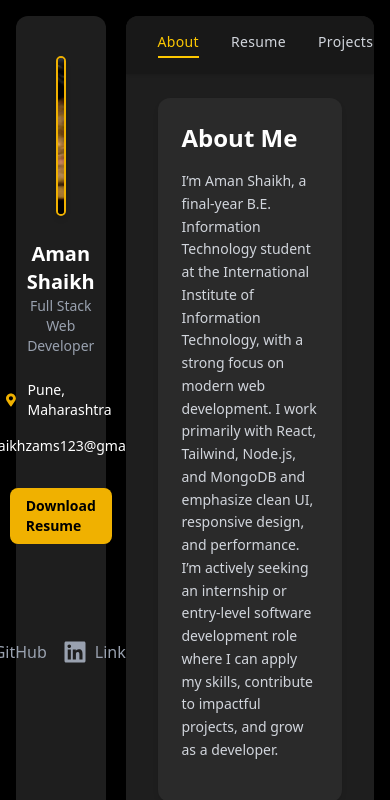
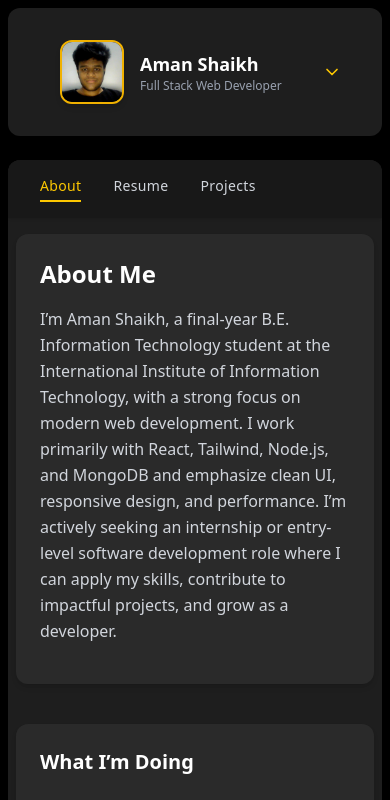
Before and after one commit to amanss11/Portfolio, a React (Vite) app: page /about in a window 390 px wide. Shown: the top 800 px of the page. Built offline with nearby package versions, Linux system fonts and the light colour scheme.

Commit message:
fixed the layout for mobile devices

```diff
--- a/src/App.jsx
+++ b/src/App.jsx
@@ -12,16 +12,13 @@ function App() {
 
   return (
     <>
-      <div className="flex h-screen overflow-hidden bg-black text-white p-4 gap-5">
-
-        <div className="w-1/4 bg-[#1e1e1e] rounded-xl shadow-md p-4">
+      <div className="flex flex-col md:flex-row bg-black text-white p-2 md:p-4 gap-3 md:gap-5 md:h-screen">
+        <div className="w-full md:w-1/4 bg-[#1e1e1e] rounded-xl shadow-md p-4 mb-3 md:mb-0">
           <Sidebar />
         </div>
-
-        <div className="w-3/4 flex flex-col h-full bg-[#1e1e1e] rounded-xl overflow-hidden">
+        <div className="w-full md:w-3/4 flex flex-col h-full bg-[#1e1e1e] rounded-xl overflow-visible md:overflow-hidden">
           <Navbar />
-
-          <div className="flex-1 overflow-y-auto px-8 py-6">
+          <div className="flex-1 px-2 md:px-8 py-4 md:py-6 md:overflow-y-auto">
             <Routes>
               <Route path="/" element={<Navigate to="/about" />} />
               <Route path="/about" element={<About />} />
@@ -29,12 +26,9 @@ function App() {
               <Route path="/projects" element={<Projects />} />
             </Routes>
           </div>
-
           <Footer />
         </div>
       </div>
-
-
     </>
   )
 }
--- a/src/components/AboutCard.jsx
+++ b/src/components/AboutCard.jsx
@@ -1,7 +1,7 @@
 
 function AboutCard({ icon, title, description }) {
     return (
-        <div className="bg-[#1e1e1e] p-5 rounded-xl border border-gray-700 hover:shadow-lg transition">
+        <div className="bg-[#1e1e1e] p-5 rounded-xl border border-gray-700 hover:border-amber-50 transition">
             <div className="text-yellow-400 text-xl mb-2">{icon}</div>
             <h3 className="text-lg font-semibold text-white mb-1">{title}</h3>
             <p className="text-sm text-gray-400">{description}</p>
--- a/src/components/Sidebar.jsx
+++ b/src/components/Sidebar.jsx
@@ -1,33 +1,63 @@
-import { FaGithub, FaLinkedin, FaEnvelope, FaMapMarkerAlt } from 'react-icons/fa'
+import { useState } from 'react';
+import { FaGithub, FaLinkedin, FaEnvelope, FaMapMarkerAlt } from 'react-icons/fa';
+import { FiChevronDown, FiChevronUp } from 'react-icons/fi';
 
 function Sidebar() {
+    const [isOpen, setIsOpen] = useState(false);
+
+    // Always open on desktop
+    const isDesktop = typeof window !== 'undefined' && window.innerWidth >= 768;
+    const showDetails = isDesktop || isOpen;
+
     return (
-        <div className="flex flex-col items-center text-white p-6 space-y-6">
+        <div className="flex flex-col items-center w-full p-4 md:mt-10 md:p-6 md:space-y-6 text-white">
+            {/* Mobile: Collapsed header */}
+            <div className="w-full flex md:hidden items-center justify-between">
+                <div className="flex items-center gap-4 ml-5">
+                    <img
+                        src="/profile.jpeg"
+                        alt="Aman Shaikh"
+                        className="w-16 h-16 object-cover rounded-xl border-2 border-yellow-500 shadow-md"
+                    />
+                    <div>
+                        <h2 className="text-lg font-bold">Aman Shaikh</h2>
+                        <p className="text-xs text-gray-400">Full Stack Web Developer</p>
+                    </div>
+                </div>
+                <button
+                    className="ml-2 p-2 rounded-full hover:bg-[#232323] transition"
+                    onClick={() => setIsOpen((open) => !open)}
+                    aria-label={isOpen ? 'Collapse sidebar' : 'Expand sidebar'}
+                >
+                    {isOpen ? <FiChevronUp className="text-yellow-400 text-xl" /> : <FiChevronDown className="text-yellow-400 text-xl" />}
+                </button>
+            </div>
 
+            {/* Desktop: Always show header, original spacing and layout */}
+            <div className="hidden md:flex flex-col items-center space-y-6 w-full">
                 <img
                     src="/profile.jpeg"
                     alt="Aman Shaikh"
                     className="w-40 h-40 object-cover rounded-xl border-2 border-yellow-500 shadow-md"
                 />
-
                 <div className="text-center">
                     <h2 className="text-xl font-bold">Aman Shaikh</h2>
                     <p className="text-sm text-gray-400">Full Stack Web Developer</p>
                 </div>
+            </div>
 
-
+            {/* Details: show on desktop or if open on mobile */}
+            {showDetails && (
+                <div className="w-full flex flex-col items-center space-y-6 mt-4 md:mt-0">
                     <div className="flex flex-col w-full space-y-4 text-sm text-gray-300 items-center">
-
                         <div className="flex items-center gap-3">
                             <FaMapMarkerAlt className="text-yellow-500" />
                             <span className="text-white font-medium">Pune, Maharashtra</span>
                         </div>
-
                         <div className="flex items-center gap-3">
                             <FaEnvelope className="text-yellow-500" />
                             <span className="text-white font-medium"> shaikhzams123@gmail.com</span>
                         </div>
-
                         <a
                             href="/resume.pdf"
                             download
@@ -35,11 +65,8 @@ function Sidebar() {
                         >
                             Download Resume
                         </a>
-
                     </div>
-
-
-            <div className="flex items-start gap-4 text-2xl mt-18">
+                    <div className="flex items-start gap-4 text-2xl mt-2">
                         <a
                             href="https://github.com/amanss11"
                             target="_blank"
@@ -49,7 +76,6 @@ function Sidebar() {
                             <FaGithub />
                             <span className="text-base">GitHub</span>
                         </a>
-
                         <a
                             href="https://linkedin.com/in/aman-s-s"
                             target="_blank"
@@ -60,9 +86,10 @@ function Sidebar() {
                             <span className="text-base">LinkedIn</span>
                         </a>
                     </div>
-
                 </div>
-    )
+            )}
+        </div>
+    );
 }
 
-export default Sidebar
+export default Sidebar;
--- a/src/pages/About.jsx
+++ b/src/pages/About.jsx
@@ -6,7 +6,7 @@ function About() {
 
             <section className="bg-[#2a2a2a] p-6 rounded-xl shadow-md">
                 <h1 className="text-2xl font-bold text-white mb-4">About Me</h1>
-                <p className="text-gray-300 mb-4 leading-relaxed text-sm">
+                <p className="text-gray-300 mb-4 leading-relaxed text">
                     I’m Aman Shaikh, a final-year B.E. Information Technology student at the International Institute of Information Technology, with a strong focus on modern web development.
                     I work primarily with React, Tailwind, Node.js, and MongoDB and emphasize clean UI, responsive design, and performance.
                     I’m actively seeking an internship or entry-level software development role where I can apply my skills, contribute to impactful projects, and grow as a developer.
@@ -20,7 +20,7 @@ function About() {
                     <AboutCard
                         icon="💻"
                         title="Frontend Development"
-                        description="Building clean, responsive UIs using React and Tailwind CSS."
+                        description="Building clean, responsive UIs using React.js and Tailwind CSS."
                     />
                     <AboutCard
                         icon="🛠️"
```
Lines whose indentation alone changed are shown as unchanged.
